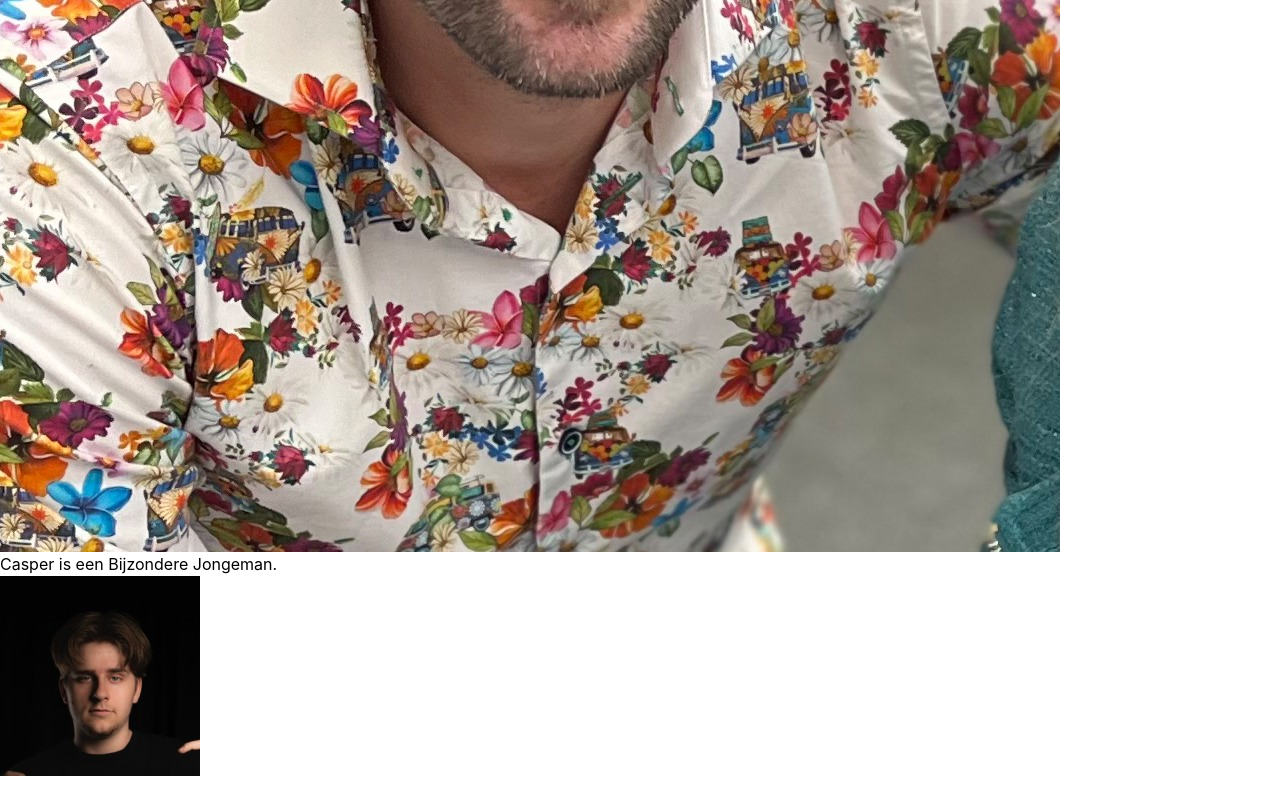
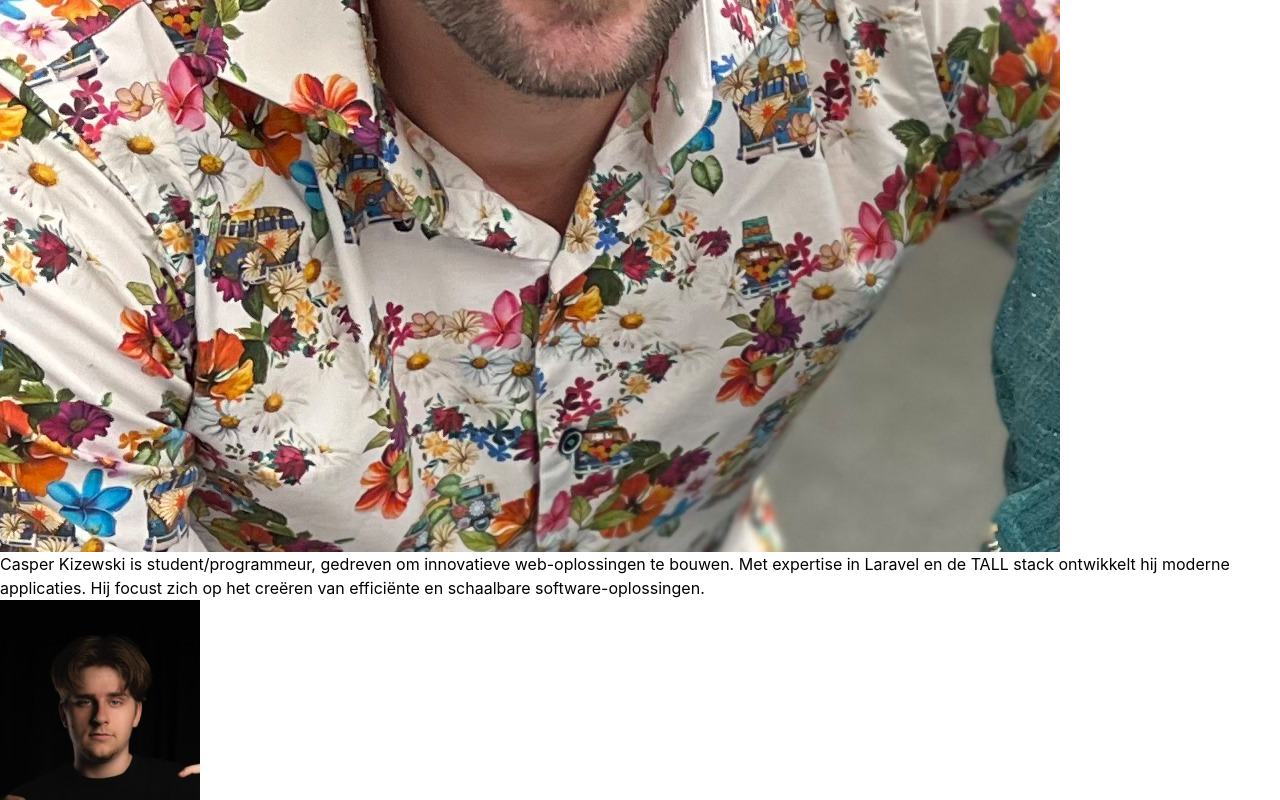
Before and after one commit to Ssionn/bedieningenprofiel-vue, a Vue app: page /about in a window 1280 px wide. Shown: the part 2312-3112 px from the top of the page. Before the commit the page ends 3088 px from the top, so only its background shows below. Built offline with nearby package versions, Linux system fonts and the light colour scheme; the HTML template or start-up script is replaced by a standard one.

Commit message:
Text bij casper verandert

```diff
--- a/src/views/About.vue
+++ b/src/views/About.vue
@@ -32,9 +32,9 @@
   </div>
   <div class="about-page bg-gray-50 p-8">
     <section class="max-w-4xl mx-auto text-center">
-      <p class="text-gray-600 text-lg mb-8">
-        Casper is een Bijzondere Jongeman.
-      </p>
+      <p class="text-gray-600 text-lg mb-8">Casper Kizewski is student/programmeur, gedreven om innovatieve web-oplossingen te bouwen.
+        Met expertise in Laravel en de TALL stack ontwikkelt hij moderne applicaties.
+        Hij focust zich op het creëren van efficiënte en schaalbare software-oplossingen.</p>
       <img
         src="../assets/Casper.jpg"
         alt="Profile Picture"
```
